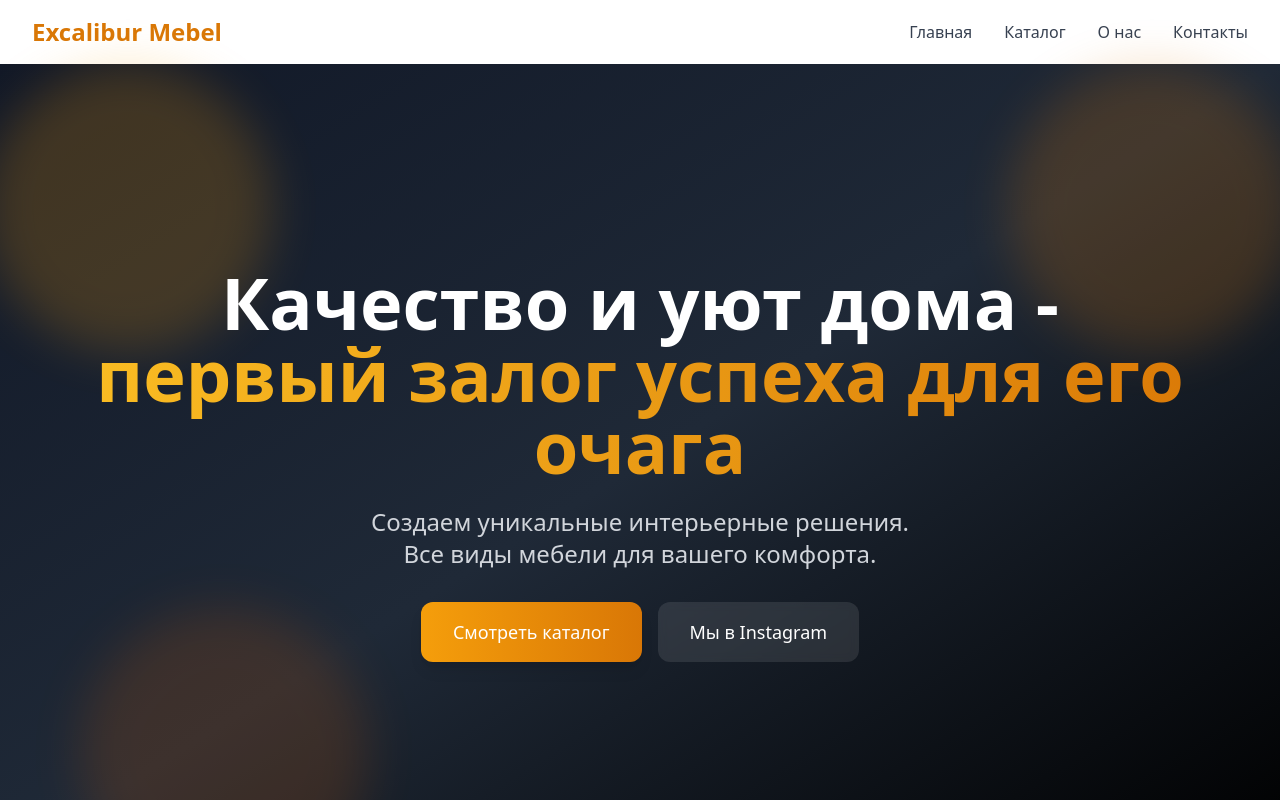
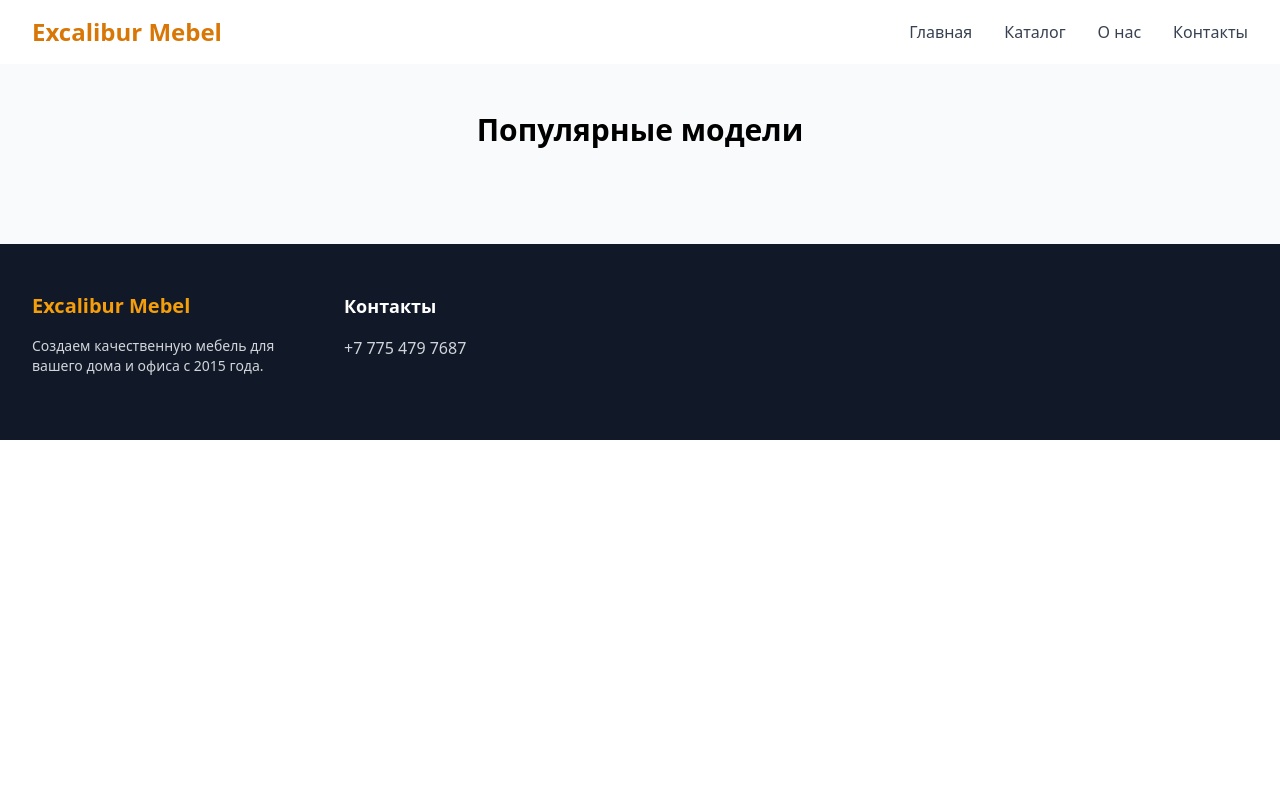
Before and after one commit to truwerrr/excalibur-mebel, a Next.js app: page / in a window 1280 px wide. Shown: the top 800 px of the page. Built offline with nearby package versions, Linux system fonts and the light colour scheme.

Commit message:
Fix project structure and component imports

```diff
--- a/src/app/layout.tsx
+++ b/src/app/layout.tsx
@@ -1,11 +1,7 @@
 import type { Metadata } from 'next'
-import { Inter } from 'next/font/google'
 import './globals.css'
 import Header from '@/components/Header'
 import Footer from '@/components/Footer'
-import DiscountBanner from '@/components/DiscountBanner'
-
-const inter = Inter({ subsets: ['latin'] })
 
 export const metadata: Metadata = {
   title: 'Excalibur Mebel - Качественная мебель в Астане',
--- a/src/app/page.tsx
+++ b/src/app/page.tsx
@@ -1,79 +1,8 @@
-'use client'
-import { motion } from 'framer-motion'
-import Link from 'next/link'
 import FeaturedProducts from '@/components/FeaturedProducts'
 
-export default function HomePage() {
+export default function Home() {
   return (
     <main>
-      {/* Hero секция */}
-      <div className="relative min-h-screen flex items-center">
-        {/* Анимированный фон */}
-        <div className="absolute inset-0 bg-gradient-to-br from-gray-900 via-gray-800 to-black">
-          {/* Декоративные элементы */}
-          <div className="absolute inset-0 opacity-20">
-            <div className="absolute top-0 -left-4 w-72 h-72 bg-amber-500 rounded-full mix-blend-multiply filter blur-xl animate-blob"></div>
-            <div className="absolute top-0 -right-4 w-72 h-72 bg-amber-600 rounded-full mix-blend-multiply filter blur-xl animate-blob animation-delay-2000"></div>
-            <div className="absolute -bottom-8 left-20 w-72 h-72 bg-amber-700 rounded-full mix-blend-multiply filter blur-xl animate-blob animation-delay-4000"></div>
-          </div>
-
-          {/* Сетка */}
-          <div className="absolute inset-0 opacity-20 bg-grid-white/[0.1]"></div>
-        </div>
-
-        {/* Контент */}
-        <div className="relative z-10 max-w-7xl mx-auto px-4 sm:px-6 lg:px-8 text-white">
-          <motion.div
-            initial={{ opacity: 0, y: 20 }}
-            animate={{ opacity: 1, y: 0 }}
-            transition={{ duration: 0.8 }}
-            className="text-center"
-          >
-            <h1 className="text-5xl md:text-7xl font-bold mb-6">
-              Качество и уют дома -
-              <span className="block bg-gradient-to-r from-amber-400 to-amber-600 bg-clip-text text-transparent">
-                первый залог успеха для его очага
-              </span>
-            </h1>
-
-            <p className="text-xl md:text-2xl mb-8 text-gray-300">
-              Создаем уникальные интерьерные решения.
-              <br />
-              Все виды мебели для вашего комфорта.
-            </p>
-
-            <div className="flex flex-col sm:flex-row gap-4 justify-center">
-              <motion.div
-                whileHover={{ scale: 1.05 }}
-                whileTap={{ scale: 0.95 }}
-              >
-                <Link
-                  href="/catalog"
-                  className="block px-8 py-4 bg-gradient-to-r from-amber-500 to-amber-600 rounded-xl text-lg font-medium hover:from-amber-600 hover:to-amber-700 transition-all duration-300 shadow-lg hover:shadow-xl"
-                >
-                  Смотреть каталог
-                </Link>
-              </motion.div>
-
-              <motion.div
-                whileHover={{ scale: 1.05 }}
-                whileTap={{ scale: 0.95 }}
-              >
-                <a
-                  href="https://instagram.com/mebel_zhinaz_excalibur"
-                  target="_blank"
-                  rel="noopener noreferrer"
-                  className="block px-8 py-4 bg-white/10 backdrop-blur-sm rounded-xl text-lg font-medium hover:bg-white/20 transition-all duration-300"
-                >
-                  Мы в Instagram
-                </a>
-              </motion.div>
-            </div>
-          </motion.div>
-        </div>
-      </div>
-
-      {/* Остальные секции */}
       <FeaturedProducts />
     </main>
   )
```
